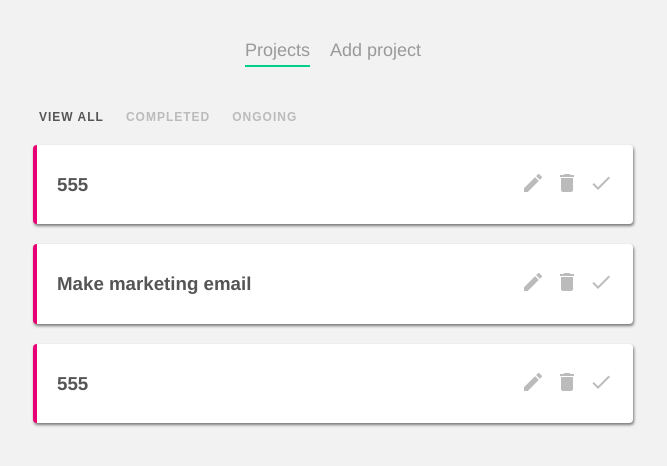
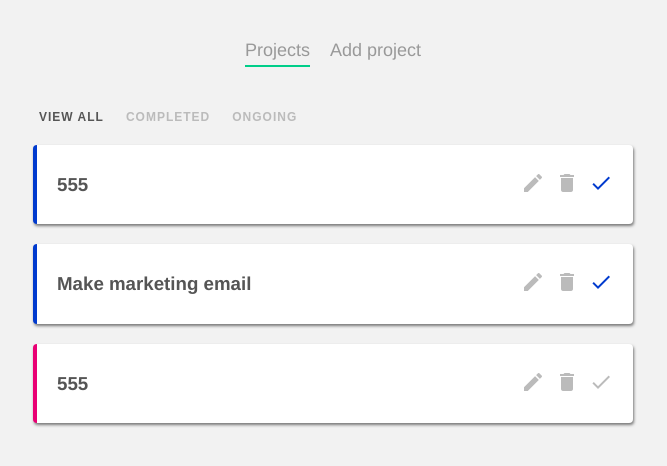
Before and after one commit to Kirill222/vue_project_management, a Vue app: page / in a window 1280 px wide. Shown: the top 466 px of the page, without its empty margins (307-974 px from the left). Built offline with nearby package versions, Linux system fonts and the light colour scheme; data requests are answered from the project's data file.

Commit message:
12.1 Filter logic finish: computed properties

```diff
--- a/data/db.json
+++ b/data/db.json
@@ -4,13 +4,13 @@
       "id": 1,
       "title": "555",
       "details": "101010",
-      "complete": false
+      "complete": true
     },
     {
       "id": 2,
       "title": "Make marketing email",
       "details": "lorem ipsum",
-      "complete": false
+      "complete": true
     },
     {
       "title": "555",
--- a/src/views/Home.vue
+++ b/src/views/Home.vue
@@ -2,7 +2,7 @@
   <div class="home">
   <FilterNav @filterChange="current = $event" :current="current"/>  <!-- $event - the data that were sent by custom event 'filterChange' -->
     <div v-if="projects.length">
-      <div v-for="project in projects" :key="project.id">
+      <div v-for="project in filteredProjects" :key="project.id">
         <SingleProject :project="project" @delete="handleDelete(project.id)" @complete="handleComplete(project.id)"/>
       </div>
     </div>
@@ -34,9 +34,6 @@
       })
       p.complete = !p.complete
     },
-    filterBy(by) {
-
-    },
   },
   mounted() {
     fetch('http://localhost:3000/projects')
@@ -44,6 +41,18 @@
       .then(data => this.projects = data)
       .catch(err => console.log(err.message))
   },
+  computed: {
+      filteredProjects() {
+
+        if(this.current === 'completed') {
+          return this.projects.filter(p => p.complete)
+        }
+        if(this.current === 'ongoing') {
+          return this.projects.filter(p => !p.complete)
+        }
+        return this.projects
+        }
+      },
   components: {
     SingleProject,
     FilterNav,
```
